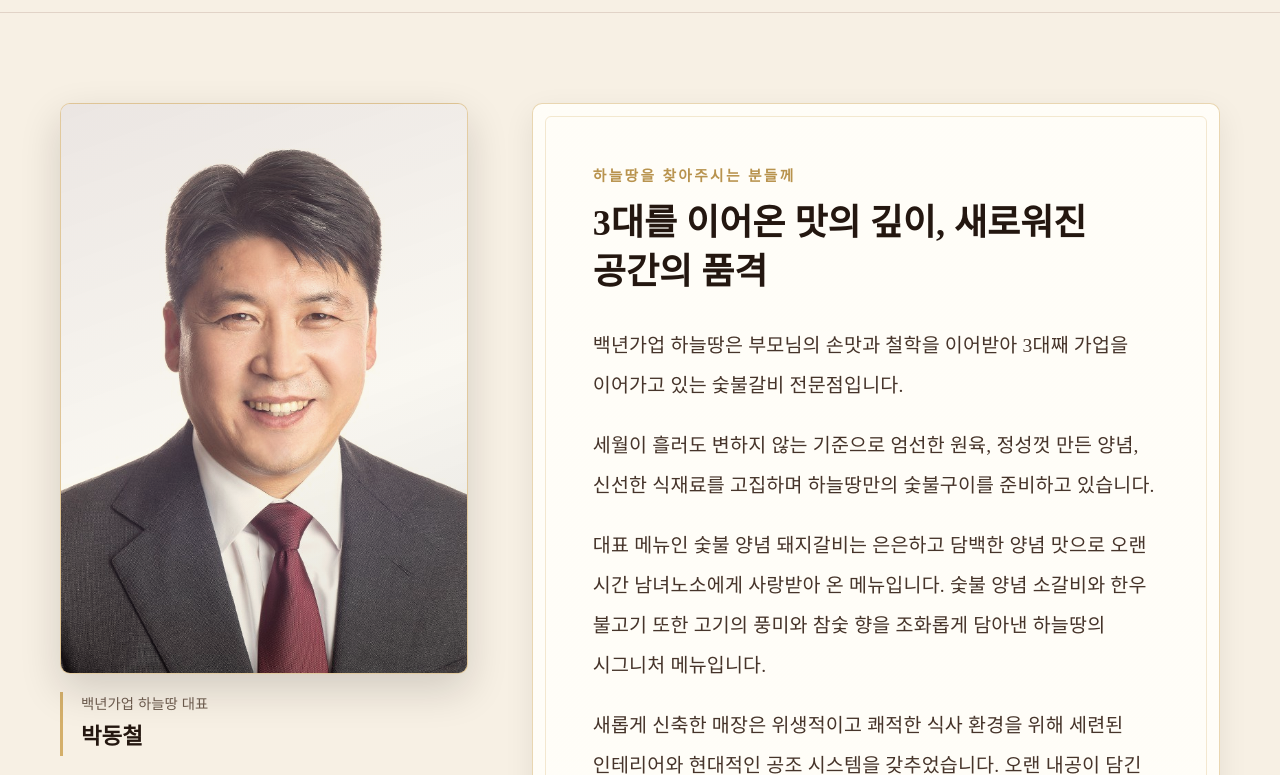
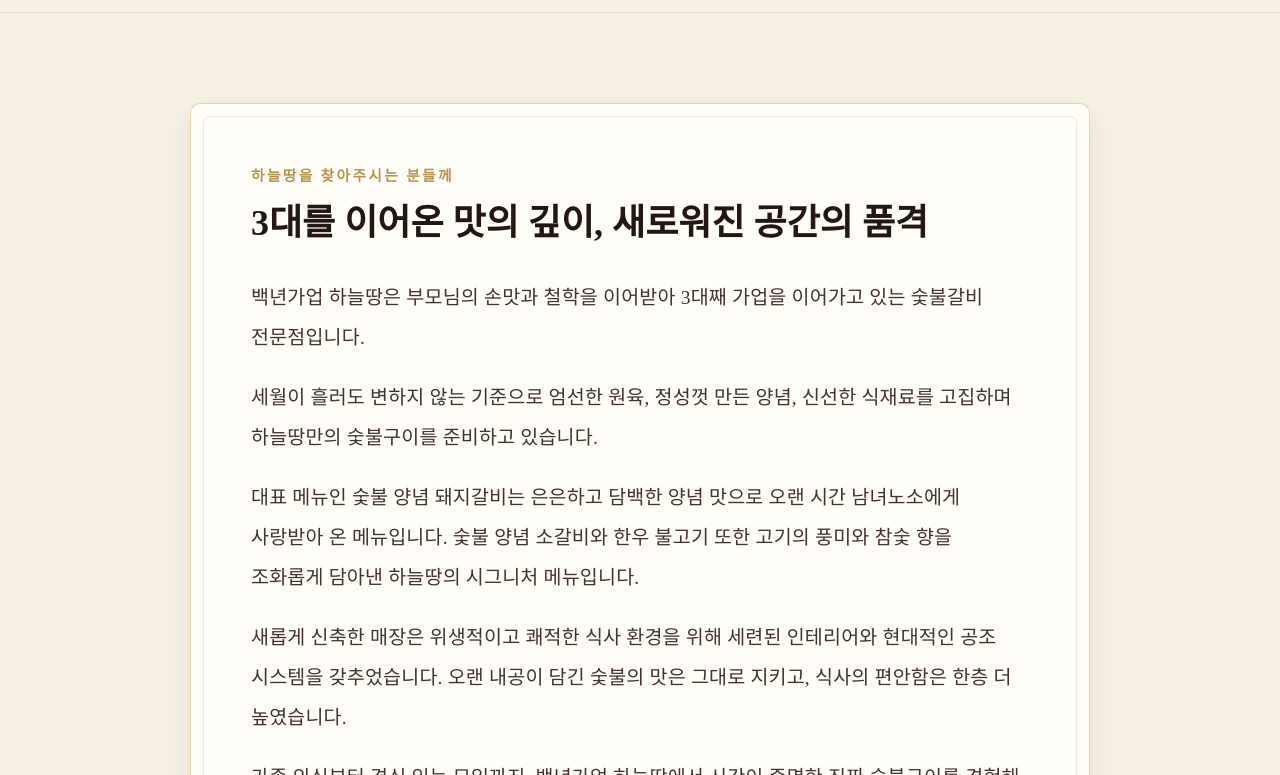
Before and after one commit to djmonnar/haneulttang, a React (Vite) app: page /brand/greeting in a window 1280 px wide. Shown: the part 425-1200 px from the top of the page. Built offline with nearby package versions, Linux system fonts and the light colour scheme; a web font is replaced by a local one.

Commit message:
Temporarily hide greeting profile photo

```diff
--- a/src/index.css
+++ b/src/index.css
@@ -1461,39 +1461,8 @@
 }
 
 .greeting-page {
-  display: grid;
-  grid-template-columns: minmax(260px, 0.8fr) minmax(0, 1.35fr);
-  gap: clamp(32px, 5vw, 64px);
-  align-items: start;
-}
-
-.greeting-profile {
-  position: sticky;
-  top: calc(var(--header-h) + 92px);
-}
-
-.greeting-profile .img-frame {
-  box-shadow: var(--shadow-strong);
-}
-
-.greeting-profile__caption {
-  margin-top: 18px;
-  padding-left: 18px;
-  border-left: 3px solid var(--gold);
-}
-
-.greeting-profile__caption span {
-  display: block;
-  color: var(--text-soft);
-  font-size: 0.9rem;
-}
-
-.greeting-profile__caption strong {
-  display: block;
-  margin-top: 2px;
-  font-family: var(--serif);
-  font-size: 1.4rem;
-  color: var(--deep-brown);
+  max-width: 900px;
+  margin-inline: auto;
 }
 
 .greeting-letter {
@@ -1577,15 +1546,6 @@
   .subnav {
     position: static;
   }
-  .greeting-page {
-    grid-template-columns: 1fr;
-  }
-  .greeting-profile {
-    position: static;
-    max-width: 360px;
-    margin-inline: auto;
-    width: 100%;
-  }
 }
 
 @media (max-width: 560px) {
--- a/src/pages/Greeting.tsx
+++ b/src/pages/Greeting.tsx
@@ -1,7 +1,6 @@
 import { usePageMeta } from '../hooks/usePageMeta'
 import PageHero from '../components/PageHero'
 import BrandSubnav from '../components/BrandSubnav'
-import ImagePlaceholder from '../components/ImagePlaceholder'
 import CtaBanner from '../components/CtaBanner'
 
 const greetingParagraphs = [
@@ -30,18 +29,6 @@
       <section className="section">
         <div className="container">
           <div className="greeting-page">
-            <aside className="greeting-profile">
-              <ImagePlaceholder
-                src="/images/brand/park-dongcheol.jpg"
-                label="박동철 대표 프로필 사진"
-                ratio="5 / 7"
-              />
-              <div className="greeting-profile__caption">
-                <span>백년가업 하늘땅 대표</span>
-                <strong>박동철</strong>
-              </div>
-            </aside>
-
             <article className="greeting-letter" aria-labelledby="greeting-title">
               <p className="greeting-letter__eyebrow">하늘땅을 찾아주시는 분들께</p>
               <h2 id="greeting-title">3대를 이어온 맛의 깊이, 새로워진 공간의 품격</h2>
```
